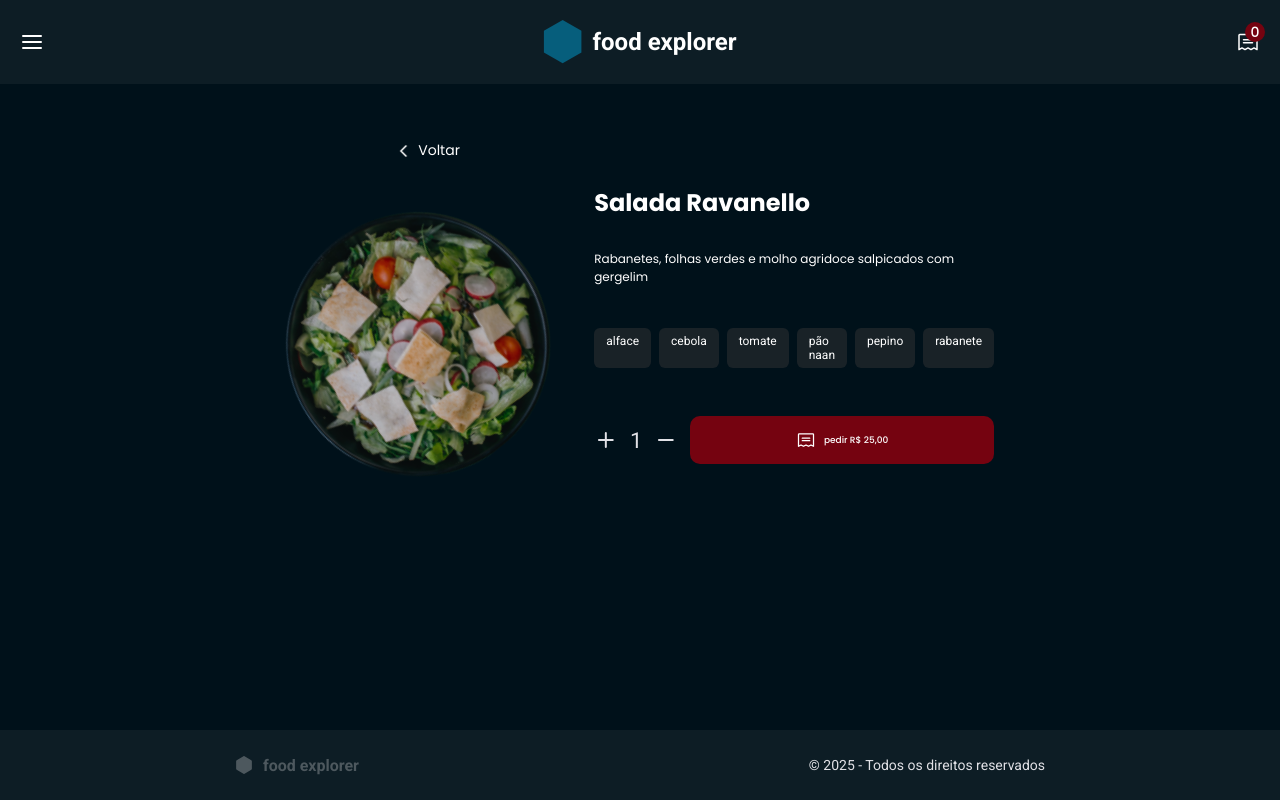
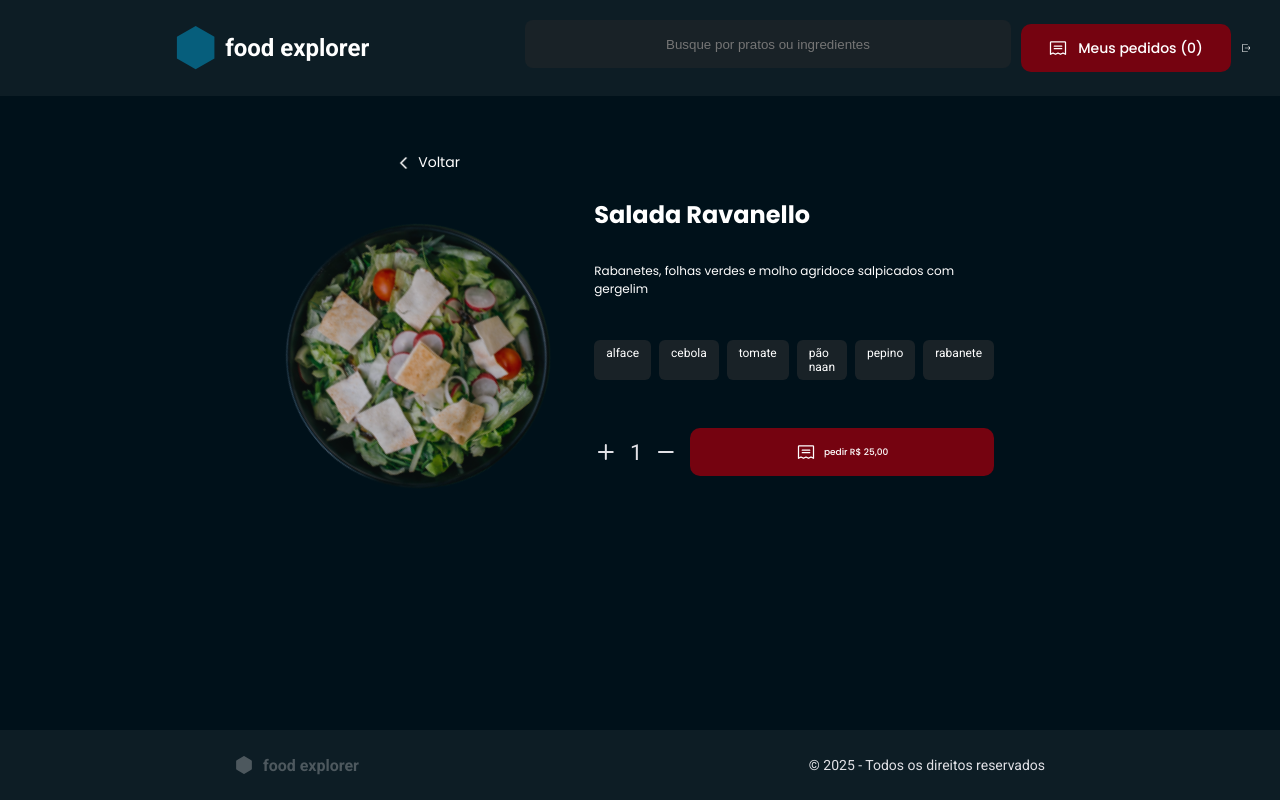
Before and after one commit to phrsilva/food-explorer-frontend, a React (Vite) app: page / in a window 1280 px wide. Built offline with nearby package versions, Linux system fonts and the light colour scheme.

Commit message:
conserto da Nav Bar para dispositivos desktop

```diff
--- a/src/componentes/barraDeNavegacao/index.jsx
+++ b/src/componentes/barraDeNavegacao/index.jsx
@@ -1,9 +1,12 @@
-import { Container, LogoNavegacao, BotaoPedidos, Overlay } from "./styles";
+import { Container, LogoNavegacao, BotaoPedidos, BotaoPedidosDesktop } from "./styles";
 import { FiMenu } from "react-icons/fi";
 import { PiReceipt } from "react-icons/pi";
+import { RxExit } from "react-icons/rx";
 
 import { useState } from "react";
 import { MenuLateral } from "../menuLateral";
+import { Entrada } from "../entrada";
+import { Botao } from "../botao";
 
 
 export function BarraDeNavegacao() {
@@ -25,9 +28,12 @@ export function BarraDeNavegacao() {
         <>
             {!menuAberto && (
                 <Container>
-                    <FiMenu onClick={abrirMenu} />
+                    <FiMenu onClick={abrirMenu} className="iconeMovel" />
                     <LogoNavegacao/>
-                    <PiReceipt  />
+                    <Entrada type="text" placeholder="Busque por pratos ou ingredientes" className="iconeDesktop"/>
+                    <BotaoPedidosDesktop title="Meus pedidos (0)" Icon={PiReceipt} className="iconeDesktop"/>
+                    <RxExit className="iconeDesktop"/>
+                    <PiReceipt className="iconeMovel" />
                     <BotaoPedidos title={"0"}/>
                 </Container>
             )}
--- a/src/componentes/barraDeNavegacao/styles.js
+++ b/src/componentes/barraDeNavegacao/styles.js
@@ -1,6 +1,7 @@
 import styled from "styled-components";
 import {Logo} from "../../componentes/logo";
 import {Botao} from "../../componentes/botao";
+import {PontoDeQuebra} from "../../estilos/pontoDeQuebra";
 
 export const Container = styled.div`
 
@@ -12,15 +13,62 @@ export const Container = styled.div`
     gap: 1rem;
     background-color: ${({theme}) => theme.ESCURO.ESCURO_900};
 
+    .iconeDesktop {
+        visibility: hidden;
+
+        overflow: hidden;
+    }
 
 
-    > svg {
+
+    svg {
         color: ${({theme}) => theme.CLARO.CLARO_100};
         font-size: 2.4rem;
         cursor: pointer;
 
 
     }
+
+    input {
+        display: flex;
+        background-color: ${({theme}) => theme.ESCURO.ESCURO_1000};
+        text-align: center;
+        max-width: 58rem;
+        margin: 0 auto;
+    }
+
+    @media (min-width: ${PontoDeQuebra}) {
+
+        display: flex;
+        flex-direction: row;
+        align-items: center;
+        justify-content: center;
+
+        svg {
+            font-size: 2.4rem;
+        }
+
+
+
+        .iconeMovel {
+            visibility: hidden;
+            width: 0;
+            height: 0;
+            overflow: hidden
+        }
+
+        .iconeDesktop {
+            visibility: visible;
+            display: flex;
+            flex-direction: row;
+            align-items: center;
+            justify-content: center;
+            gap: 1rem;
+
+        }
+    }
+
+
 
 
 `;
@@ -32,6 +80,7 @@ export const LogoNavegacao = styled(Logo)`
     align-items: center;
     justify-content: center;
     gap: 1rem;
+    width: 100%;
 
     h1 {
         color: ${({theme}) => theme.CLARO.CLARO_100};
@@ -43,6 +92,8 @@ export const LogoNavegacao = styled(Logo)`
     img {
         margin-bottom: 0;
     }
+
+
 
 
 `;
@@ -58,16 +109,12 @@ export const BotaoPedidos = styled(Botao)`
     top: 2.2rem;
     right: 1.5rem;
 
-
+    @media (min-width: ${PontoDeQuebra}) {
+        display: none;
+    }
 
 `;
 
-export const Overlay = styled.div`
-    position: fixed;
-    top: 0;
-    left: 0;
-    width: 100vw;
-    height: 100vh;
-    background-color: rgba(0, 0, 0, 0.5);
-    z-index: 9;  // Garante que fique acima do conteúdo
-`;
+export const BotaoPedidosDesktop = styled(Botao)`
+    max-width: 21rem;
+`
--- a/src/componentes/botao/styles.js
+++ b/src/componentes/botao/styles.js
@@ -24,8 +24,7 @@ export const Container = styled.button`
 
     &:hover {
         filter: brightness(1.1);
-        /* animação */
-        transform: scale(1.1);
+
 
 
 
```
